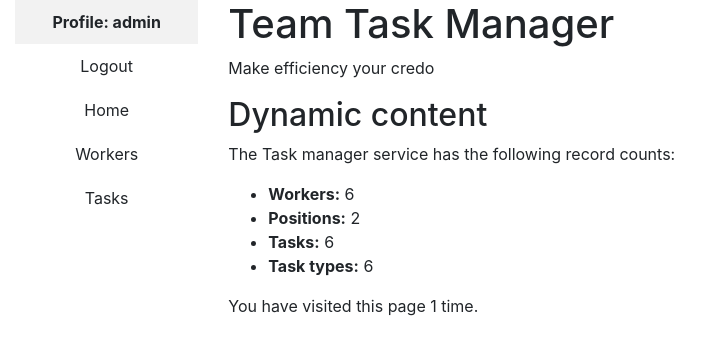
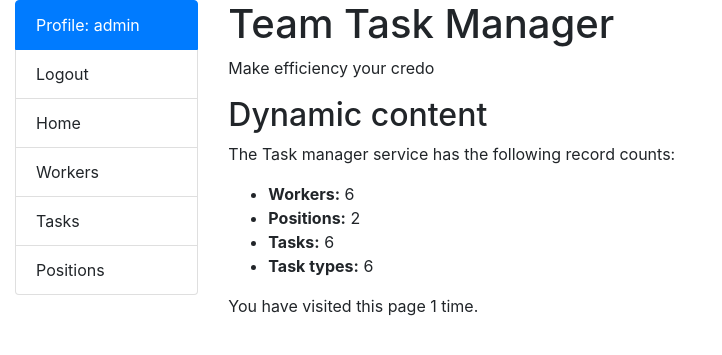
Before and after one commit to JohnnyWalker010/team-task-manager, a Django app: page / in a window 1280 px wide. Shown: the top 355 px of the page, without its empty margins (0-722 px from the left). Run offline with Django 5.2, Linux system fonts and the light colour scheme; a user stored in the database is signed in; data comes from the database, SQL or seed files in the repository.

Commit message:
Add position list create delete update pages. Improve design of the sidebar.

```diff
--- a/task_manager/urls.py
+++ b/task_manager/urls.py
@@ -9,10 +9,18 @@ from task_manager.views import (
     WorkerDeleteView,
     TaskListView,
     TaskCreateView,
-    TaskUpdateView, TaskDeleteView,
+    TaskUpdateView,
+    TaskDeleteView,
+    PositionListView,
+    PositionCreateView,
+    PositionUpdateView, PositionDeleteView,
 )
 
 app_name = "task_manager"
+
+
+
+
 
 urlpatterns = [
     path("", index, name="index"),
@@ -26,4 +34,10 @@ urlpatterns = [
     path("tasks_list/create", TaskCreateView.as_view(), name="create_task"),
     path("tasks_list/<int:pk>", TaskUpdateView.as_view(), name="update_task"),
     path("tasks_list/<int:pk>/delete", TaskDeleteView.as_view(), name="delete_task"),
+    path("positions_list/", PositionListView.as_view(), name="positions_list"),
+    path("positions_list/create", PositionCreateView.as_view(), name="create_position"),
+    path("positions_list/<int:pk>/update/", PositionUpdateView.as_view(), name="update_position"),
+    path("positions_list/<int:pk>/delete/", PositionDeleteView.as_view(), name="delete_position"),
+
+
 ]
--- a/task_manager/views.py
+++ b/task_manager/views.py
@@ -3,7 +3,12 @@ from django.contrib.auth.decorators import login_required
 from django.contrib.auth.mixins import LoginRequiredMixin
 from django.shortcuts import render
 from django.urls import reverse_lazy
-from django.views.generic import ListView, CreateView, UpdateView, DeleteView, DetailView
+from django.views.generic import (
+    ListView,
+    CreateView,
+    UpdateView,
+    DeleteView,
+)
 
 from task_manager.forms import (
     WorkerSearchForm,
@@ -11,7 +16,7 @@ from task_manager.forms import (
     WorkerUpdateForm,
     TaskSearchForm,
     TaskCreateForm,
-    TaskUpdateForm,
+    TaskUpdateForm, PositionSearchForm, PositionCreateForm, PositionUpdateForm,
 )
 from task_manager.models import Worker, Task, TaskType, Position
 
@@ -61,10 +66,14 @@ class WorkerListView(LoginRequiredMixin, ListView):
 
 
 class WorkerCreateView(LoginRequiredMixin, CreateView):
-    model = Worker
+    model = get_user_model()
     form_class = WorkerCreateForm
     success_url = reverse_lazy("task_manager:workers_list")
     template_name = "task_manager/worker_create_form.html"
+
+    def form_valid(self, form):
+        form.instance.user = self.request.user
+        return super().form_valid(form)
 
 
 class WorkerUpdateView(LoginRequiredMixin, UpdateView):
@@ -126,3 +135,49 @@ class TaskDeleteView(LoginRequiredMixin, DeleteView):
     model = Task
     template_name = "task_manager/task_delete_form.html"
     success_url = reverse_lazy("task_manager:tasks_list")
+
+
+class PositionListView(LoginRequiredMixin, ListView):
+    model = Position
+    template_name = "task_manager/position_list.html"
+    context_object_name = "positions"
+    paginate_by = 5
+
+    def get_context_data(self, *, object_list=None, **kwargs):
+        context = super().get_context_data(**kwargs)
+        name = self.request.GET.get("name")
+        context["search_form"] = PositionSearchForm(initial={"name": name})
+
+        return context
+
+    def get_queryset(self):
+        queryset = Position.objects.all().order_by("name")
+        form = PositionSearchForm(self.request.GET)
+        if form.is_valid():
+            return queryset.filter(name__icontains=form.cleaned_data["name"])
+
+        return queryset
+
+
+class PositionCreateView(LoginRequiredMixin, CreateView):
+    model = Position
+    template_name = "task_manager/position_create.html"
+    form_class = PositionCreateForm
+    success_url = reverse_lazy("task_manager:positions_list")
+
+    def form_valid(self, form):
+        form.instance.user = self.request.user
+        return super().form_valid(form)
+
+
+class PositionUpdateView(LoginRequiredMixin, UpdateView):
+    model = Position
+    form_class = PositionUpdateForm
+    success_url = reverse_lazy("task_manager:positions_list")
+    template_name = "task_manager/position_update_form.html"
+
+
+class PositionDeleteView(LoginRequiredMixin, DeleteView):
+    model = Position
+    success_url = reverse_lazy("task_manager:positions_list")
+    template_name = "task_manager/position_delete_form.html"
--- a/templates/base.html
+++ b/templates/base.html
@@ -2,16 +2,13 @@
 <html lang="en">
 
 <head>
-    {% block title %}<title>Taxi Service</title>{% endblock %}
-    <meta charset="utf-8">
-    <meta name="viewport" content="width=device-width, initial-scale=1">
-    <link rel="stylesheet"
-          href="https://cdn.jsdelivr.net/npm/bootstrap@4.5.3/dist/css/bootstrap.min.css"
+    {% load static %}
+    <link rel="stylesheet" href="https://cdn.jsdelivr.net/npm/bootstrap@4.5.3/dist/css/bootstrap.min.css"
           integrity="sha384-TX8t27EcRE3e/ihU7zmQxVncDAy5uIKz4rEkgIXeMed4M0jlfIDPvg6uqKI2xXr2"
           crossorigin="anonymous">
-    <!-- Add additional CSS in static file -->
-    {% load static %}
     <link rel="stylesheet" href="{% static 'css/styles.css' %}">
+    {% block title %}<title>Taxi Service</title>{% endblock %}
+    {% csrf_token %}
 </head>
 
 <body>
--- a/templates/includes/sidebar.html
+++ b/templates/includes/sidebar.html
@@ -1,41 +1,29 @@
-<table class="sidebar" style="border-collapse: collapse; width: 100%; text-align: center;">
-  <tr style="background-color: #f2f2f2;">
-    <td style="padding: 10px; font-weight: bold;">
-      {% if user.is_authenticated %}
+{% if user.is_authenticated %}
+  <div class="sidebar">
+    <ul class="list-group">
+      <li class="list-group-item active">
         <a href="{% url "task_manager:update_worker" pk=user.id %}" style="text-decoration: none; color: inherit;">Profile: {{ user.username }}</a>
-      {% endif %}
-    </td>
-  </tr>
+      </li>
 
-  <tr>
-    <td style="padding: 10px;">
-      <a href="{% url "task_manager:logout" %}" style="text-decoration: none; color: inherit;">Logout</a>
-    </td>
-  </tr>
+      <li class="list-group-item">
+        <a href="{% url "task_manager:logout" %}" style="text-decoration: none; color: inherit;">Logout</a>
+      </li>
 
-  <tr>
-    <td style="padding: 10px;">
-      <a href="{% url "task_manager:index" %}" style="text-decoration: none; color: inherit;">Home</a>
-    </td>
-  </tr>
+      <li class="list-group-item">
+        <a href="{% url "task_manager:index" %}" style="text-decoration: none; color: inherit;">Home</a>
+      </li>
 
-  <tr>
-    <td style="padding: 10px;">
-      <a href="{% url "task_manager:workers_list" %}" style="text-decoration: none; color: inherit;">Workers</a>
-    </td>
-  </tr>
+      <li class="list-group-item">
+        <a href="{% url "task_manager:workers_list" %}" style="text-decoration: none; color: inherit;">Workers</a>
+      </li>
 
-  <tr>
-    <td style="padding: 10px;">
-      <a href="{% url "task_manager:tasks_list" %}" style="text-decoration: none; color: inherit;">Tasks</a>
-    </td>
-  </tr>
+      <li class="list-group-item">
+        <a href="{% url "task_manager:tasks_list" %}" style="text-decoration: none; color: inherit;">Tasks</a>
+      </li>
 
-  {% if not user.is_authenticated %}
-    <tr>
-      <td style="padding: 10px;">
-        <a href="{% url "task_manager:login" %}" style="text-decoration: none; color: inherit;">Login</a>
-      </td>
-    </tr>
-  {% endif %}
-</table>
+      <li class="list-group-item">
+        <a href="{% url "task_manager:positions_list" %}" style="text-decoration: none; color: inherit;">Positions</a>
+      </li>
+    </ul>
+  </div>
+{% endif %}
```
Also changed, not shown: task_manager/forms.py (+22 -1 lines), team_task_manager/settings.py (line endings or trailing spaces).
